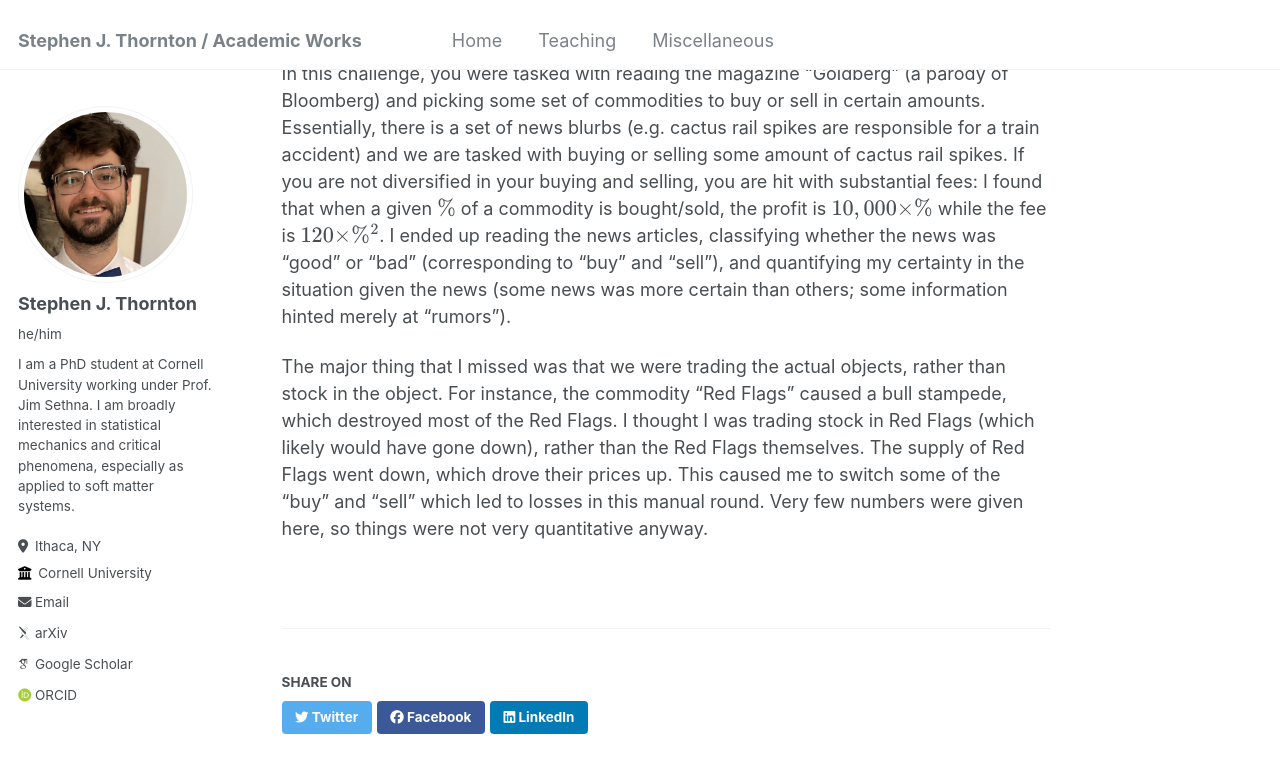
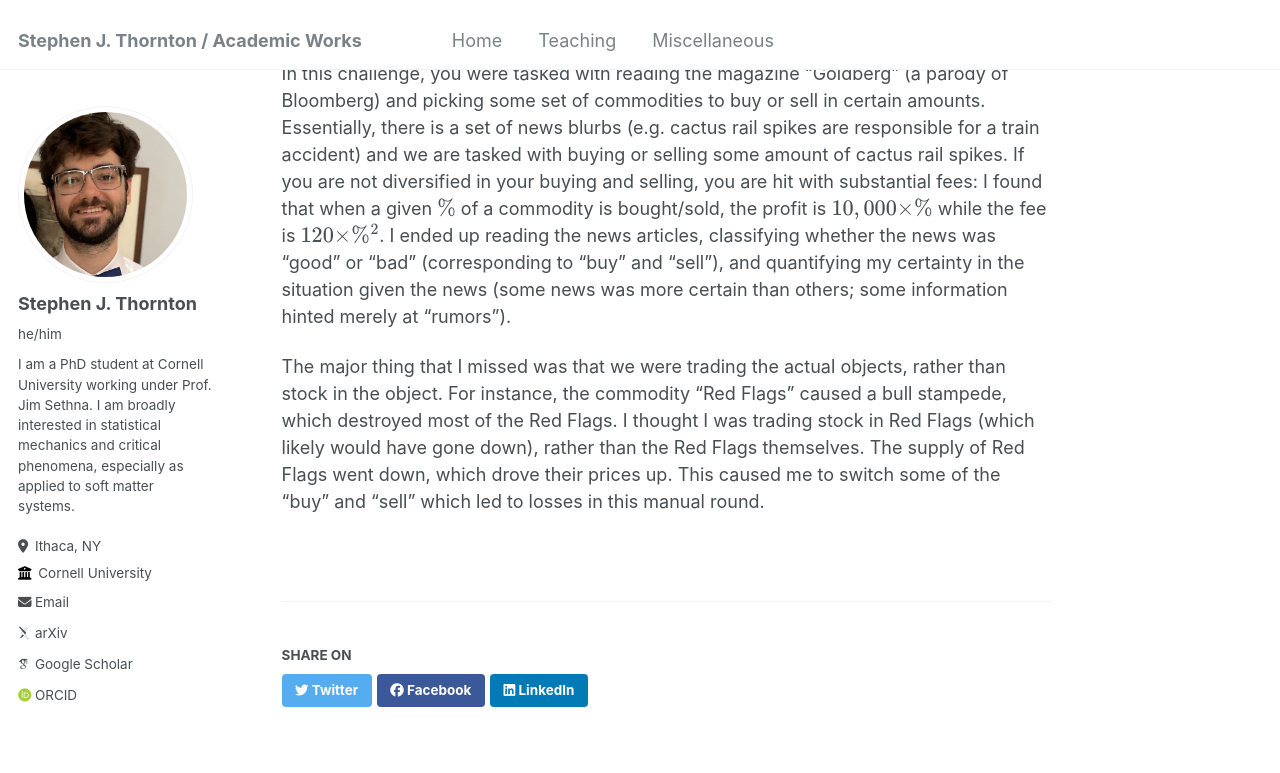
Before and after one commit to stephen-thornton/stephen-thornton.github.io, a Jekyll site: the page built from _miscellaneous/Prosperity.md, in a window 1280 px wide and 900 px high, scrolled down 7059 px. Shown: the top 773 px of the window. Built offline with Jekyll 4.4.1, drawn with Linux system fonts in a browser that asks for light colours; some web fonts are replaced.

Commit message:
Update Prosperity.md

```diff
--- a/_miscellaneous/Prosperity.md
+++ b/_miscellaneous/Prosperity.md
@@ -139,4 +139,4 @@ As we computed directly, the steady-state distribution \\( \left\lbrace f_i\righ
 
 In this challenge, you were tasked with reading the magazine "Goldberg" (a parody of Bloomberg) and picking some set of commodities to buy or sell in certain amounts. Essentially, there is a set of news blurbs (e.g. cactus rail spikes are responsible for a train accident) and we are tasked with buying or selling some amount of cactus rail spikes. If you are not diversified in your buying and selling, you are hit with substantial fees: I found that when a given \\( \% \\) of a commodity is bought/sold, the profit is \\( 10,000\times \\)\\( \% \\) while the fee is \\( 120\times \\)\\( \% \\)\\( ^2 \\). I ended up reading the news articles, classifying whether the news was "good" or "bad" (corresponding to "buy" and "sell"), and quantifying my certainty in the situation given the news (some news was more certain than others; some information hinted merely at "rumors").
 
-The major thing that I missed was that we were trading the actual objects, rather than stock in the object. For instance, the commodity "Red Flags" caused a bull stampede, which destroyed most of the Red Flags. I thought I was trading stock in Red Flags (which likely would have gone down), rather than the Red Flags themselves. The supply of Red Flags went down, which drove their prices up. This caused me to switch some of the "buy" and "sell" which led to losses in this manual round. Very few numbers were given here, so things were not very quantitative anyway.
+The major thing that I missed was that we were trading the actual objects, rather than stock in the object. For instance, the commodity "Red Flags" caused a bull stampede, which destroyed most of the Red Flags. I thought I was trading stock in Red Flags (which likely would have gone down), rather than the Red Flags themselves. The supply of Red Flags went down, which drove their prices up. This caused me to switch some of the "buy" and "sell" which led to losses in this manual round.
```
